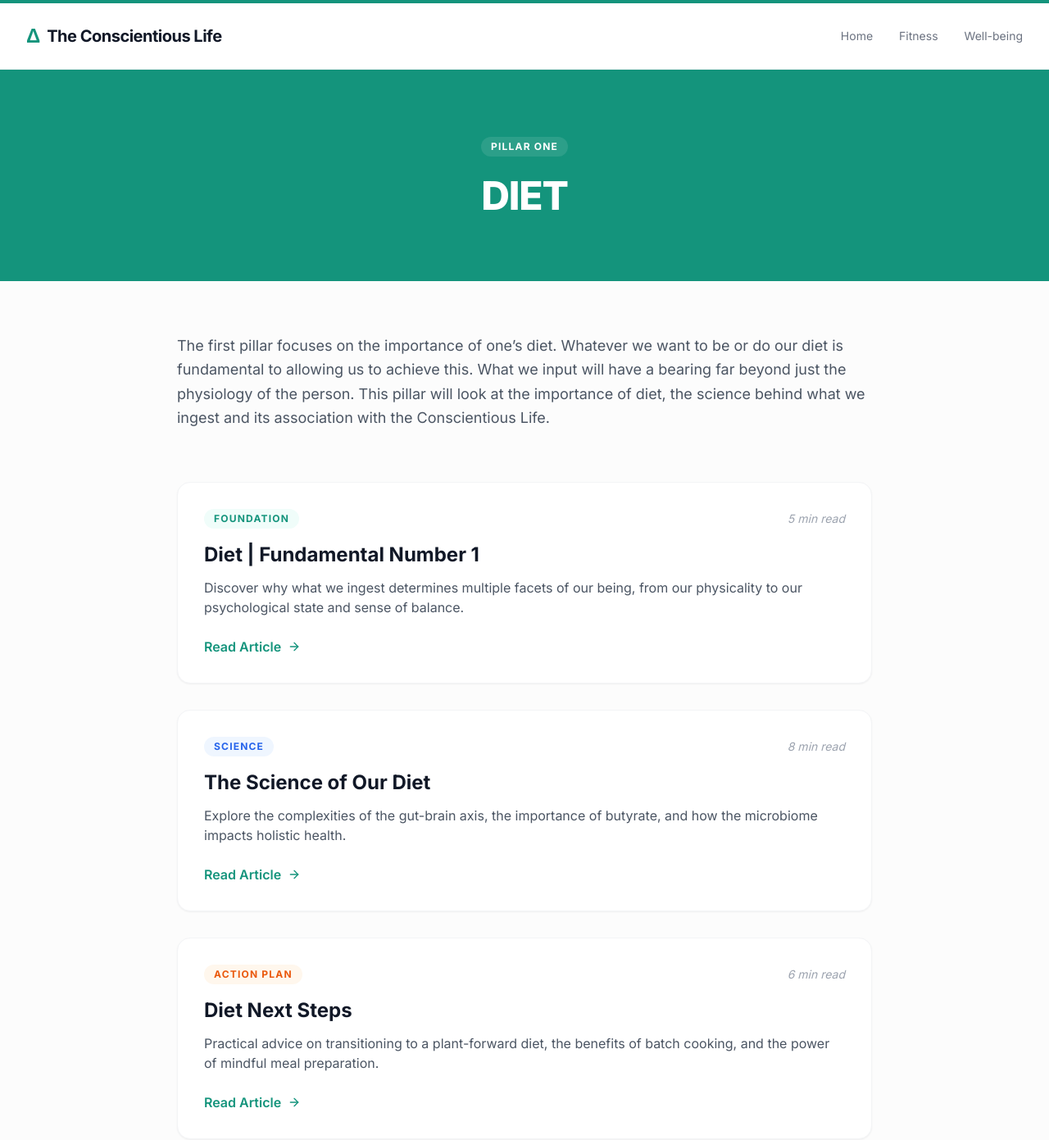
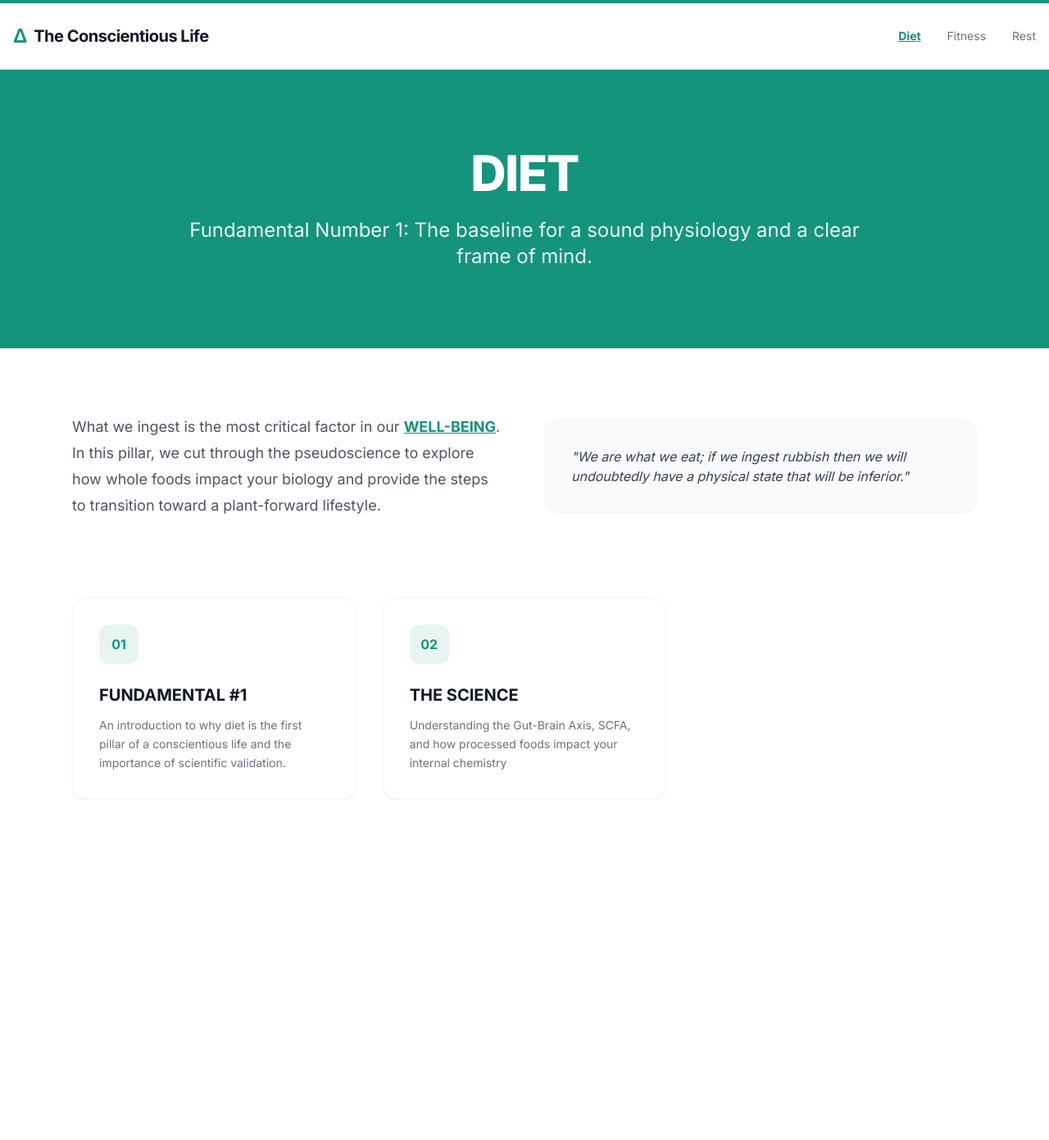
Before and after one commit to theconscientiouslife1-coder/TheCL, a Jekyll site: the page diet.html, which Jekyll copies as it is, in a window 1280 px wide and 1400 px high. Shown: the top 1391 px of the window at 82% size. Built offline with Jekyll 4.4.1, drawn with Linux system fonts in a browser that asks for light colours; nearby versions of some CDN libraries; some of the changed text lies outside the part shown.

Commit message:
updates to articles

```diff
--- a/diet.html
+++ b/diet.html
@@ -4,99 +4,58 @@
     <meta charset="UTF-8">
     <meta name="viewport" content="width=device-width, initial-scale=1.0">
     <title>Diet - The Conscientious Life</title>
-
-    <link rel="stylesheet" href="/style.css">
-
     <script src="https://cdn.tailwindcss.com?plugins=typography"></script>
-    <script src="https://unpkg.com/lucide@latest"></script>
     <link href="https://fonts.googleapis.com/css2?family=Inter:wght@400;600;700;800&display=swap" rel="stylesheet">
     <style>
         body { font-family: 'Inter', sans-serif; }
         .top-ribbon { height: 4px; background-color: #14947c; width: 100%; }
     </style>
 </head>
-<body class="bg-[#fcfcfc] text-gray-900 flex flex-col min-h-screen">
-
+<body class="bg-white text-gray-900 flex flex-col min-h-screen">
     <div class="top-ribbon"></div>
-
     <header class="border-b border-gray-100 py-6 bg-white sticky top-0 z-50">
-        <div class="container mx-auto px-4 sm:px-6 lg:px-8 flex items-center justify-between">
+        <div class="container mx-auto px-4 flex items-center justify-between">
             <a href="index.html" class="flex items-center space-x-2 no-underline group">
                 <span class="text-2xl font-bold text-[#14947c]">Δ</span>
                 <span class="text-xl font-bold tracking-tight text-gray-900 group-hover:text-[#14947c] transition-colors">The Conscientious Life</span>
             </a>
-            <nav class="hidden md:flex space-x-8 text-sm font-medium text-gray-500">
-                <a href="index.html" class="hover:text-[#14947c] transition-colors">Home</a>
-                <a href="fitness.html" class="hover:text-[#14947c] transition-colors">Fitness</a>
-                <a href="well-being.html" class="hover:text-[#14947c] transition-colors">Well-being</a>
+            <nav class="hidden md:flex space-x-8 text-sm font-medium">
+                <a href="diet.html" class="text-[#14947c] font-bold underline">Diet</a>
+                <a href="fitness.html" class="text-gray-500 hover:text-[#14947c] transition-colors">Fitness</a>
+                <a href="rest.html" class="text-gray-500 hover:text-[#14947c] transition-colors">Rest</a>
             </nav>
         </div>
     </header>
 
-    <section class="bg-[#14947c] py-20 text-white">
+    <section class="bg-[#14947c] py-24 text-white">
         <div class="max-w-4xl mx-auto px-6 text-center">
-            <div class="inline-block px-3 py-1 bg-white/10 rounded-full text-xs font-bold uppercase tracking-widest mb-6">Pillar One</div>
-            <h1 class="text-4xl md:text-5xl font-extrabold tracking-tight leading-tight uppercase">Diet</h1>
+            <h1 class="text-5xl md:text-6xl font-extrabold tracking-tight leading-tight uppercase mb-6">Diet</h1>
+            <p class="text-xl md:text-2xl text-white/90 leading-relaxed font-light">Fundamental Number 1: The baseline for a sound physiology and a clear frame of mind.</p>
         </div>
     </section>
 
-    <main class="max-w-4xl mx-auto px-6 py-16 flex-grow">
-
-        <div class="mb-16">
-            <div class="prose prose-lg max-w-none text-gray-600 leading-relaxed">
-                <p>
-                    The first pillar focuses on the importance of one’s diet. Whatever we want to be or do our diet is fundamental to allowing us to achieve this. What we input will have a bearing far beyond just the physiology of the person. This pillar will look at the importance of diet, the science behind what we ingest and its association with the Conscientious Life.
-                </p>
+    <main class="max-w-6xl mx-auto px-6 py-20 flex-grow">
+        <div class="grid md:grid-cols-2 gap-12 items-center mb-24">
+            <div class="prose prose-lg text-gray-600">
+                <p>What we ingest is the most critical factor in our <span class="text-[#14947c] font-bold underline uppercase">WELL-BEING</span>. In this pillar, we cut through the pseudoscience to explore how whole foods impact your biology and provide the steps to transition toward a plant-forward lifestyle.</p>
+            </div>
+            <div class="bg-gray-50 p-8 rounded-2xl border border-gray-100 italic text-gray-700">
+                "We are what we eat; if we ingest rubbish then we will undoubtedly have a physical state that will be inferior."
             </div>
         </div>
 
-        <div class="grid gap-8">
-
-            <a href="diet-fundamental-1.html" class="group block p-8 bg-white rounded-2xl border border-gray-100 shadow-sm hover:shadow-md transition-all">
-                <div class="flex items-center justify-between mb-4">
-                    <span class="px-3 py-1 bg-teal-50 text-[#14947c] text-xs font-bold uppercase tracking-widest rounded-full">Foundation</span>
-                    <span class="text-gray-400 text-sm italic">5 min read</span>
+        <div class="grid md:grid-cols-3 gap-8">
+            <a href="diet-fundamental-1.html" class="group block p-8 bg-white border border-gray-100 rounded-2xl shadow-sm hover:shadow-xl hover:border-[#14947c]/20 transition-all duration-300">
+                <div class="w-12 h-12 bg-[#14947c]/10 rounded-xl flex items-center justify-center mb-6 group-hover:bg-[#14947c] transition-colors">
+                    <span class="text-[#14947c] font-bold group-hover:text-white">01</span>
                 </div>
-                <h3 class="text-2xl font-bold text-gray-900 group-hover:text-[#14947c] transition-colors mb-3">Diet | Fundamental Number 1</h3>
-                <p class="text-gray-600 mb-6">Discover why what we ingest determines multiple facets of our being, from our physicality to our psychological state and sense of balance.</p>
-                <div class="flex items-center text-[#14947c] font-semibold">
-                    Read Article <i data-lucide="arrow-right" class="ml-2 w-4 h-4 group-hover:translate-x-1 transition-transform"></i>
-                </div>
+                <h3 class="text-xl font-bold text-gray-900 mb-3 group-hover:text-[#14947c]">FUNDAMENTAL #1</h3>
+                <p class="text-gray-500 text-sm leading-relaxed">An introduction to why diet is the first pillar of a conscientious life and the importance of scientific validation.</p>
             </a>
 
-            <a href="science-of-diet.html" class="group block p-8 bg-white rounded-2xl border border-gray-100 shadow-sm hover:shadow-md transition-all">
-                <div class="flex items-center justify-between mb-4">
-                    <span class="px-3 py-1 bg-blue-50 text-blue-600 text-xs font-bold uppercase tracking-widest rounded-full">Science</span>
-                    <span class="text-gray-400 text-sm italic">8 min read</span>
+            <a href="science-of-diet.html" class="group block p-8 bg-white border border-gray-100 rounded-2xl shadow-sm hover:shadow-xl hover:border-[#14947c]/20 transition-all duration-300">
+                <div class="w-12 h-12 bg-[#14947c]/10 rounded-xl flex items-center justify-center mb-6 group-hover:bg-[#14947c] transition-colors">
+                    <span class="text-[#14947c] font-bold group-hover:text-white">02</span>
                 </div>
-                <h3 class="text-2xl font-bold text-gray-900 group-hover:text-[#14947c] transition-colors mb-3">The Science of Our Diet</h3>
-                <p class="text-gray-600 mb-6">Explore the complexities of the gut-brain axis, the importance of butyrate, and how the microbiome impacts holistic health.</p>
-                <div class="flex items-center text-[#14947c] font-semibold">
-                    Read Article <i data-lucide="arrow-right" class="ml-2 w-4 h-4 group-hover:translate-x-1 transition-transform"></i>
-                </div>
-            </a>
-
-            <a href="diet-next-steps.html" class="group block p-8 bg-white rounded-2xl border border-gray-100 shadow-sm hover:shadow-md transition-all">
-                <div class="flex items-center justify-between mb-4">
-                    <span class="px-3 py-1 bg-orange-50 text-orange-600 text-xs font-bold uppercase tracking-widest rounded-full">Action Plan</span>
-                    <span class="text-gray-400 text-sm italic">6 min read</span>
-                </div>
-                <h3 class="text-2xl font-bold text-gray-900 group-hover:text-[#14947c] transition-colors mb-3">Diet Next Steps</h3>
-                <p class="text-gray-600 mb-6">Practical advice on transitioning to a plant-forward diet, the benefits of batch cooking, and the power of mindful meal preparation.</p>
-                <div class="flex items-center text-[#14947c] font-semibold">
-                    Read Article <i data-lucide="arrow-right" class="ml-2 w-4 h-4 group-hover:translate-x-1 transition-transform"></i>
-                </div>
-            </a>
-
-        </div>
-    </main>
-
-    <footer class="py-12 border-t border-gray-100 text-center text-gray-400 text-xs mt-10">
-        <p>&copy; 2026 The Conscientious Life. All Rights Reserved.</p>
-    </footer>
-
-    <script>
-        lucide.createIcons();
-    </script>
-</body>
-</html>
+                <h3 class="text-xl font-bold text-gray-900 mb-3 group-hover:text-[#14947c]">THE SCIENCE</h3>
+                <p class="text-gray-500 text-sm leading-relaxed">Understanding the Gut-Brain Axis, SCFA, and how processed foods impact your internal chemistry
--- a/fitness-fundamental-2.html
+++ b/fitness-fundamental-2.html
@@ -35,11 +35,11 @@
 
             <p>We are bombarded about the benefits of exercise, from completing 10,000 steps a day to having a brisk walk for 20 minutes. This blog will focus on the benefits of applying intense exercise activities on a regular basis. We will not discount the importance of those who are not exercising and will provide steps etc. that encourages such activity. The multiple factors as to why one should execute an intense fitness regime; utilising one’s time in an efficient manner, <a href="https://www.health.harvard.edu/staying-healthy/burning-calories-without-exercise" target="_blank" rel="noopener noreferrer" class="text-[#14947c] underline">burning more calories</a> and <a href="https://www.health.harvard.edu/staying-healthy/preserve-your-muscle-mass" target="_blank" rel="noopener noreferrer" class="text-[#14947c] underline">build muscle in a shorter period</a> (must be stressed that this level of exercise should only be undertaken once a person’s level of fitness is at a satisfactory level).</p>
 
-            <p>Also, and from the perspective of the Conscientious Life, Improved Heart Health and Aerobic Capacity: Pushing your cardiovascular system with intense exercise strengthens your heart and lungs, improves blood pressure and cholesterol levels, and increases your aerobic capacity (VO2 max) more effectively than moderate activity alone. This allows more blood to be circulated around the physical body. From the benefits above, especially the last element, this feeds into the importance of fitness in one’s life is to not just make us feel good about ourselves but the benefits to both our physical and psychological states.</p>
+            <p>Also, and from the perspective of the Conscientious Life, Improved Heart Health and Aerobic Capacity: Pushing your cardiovascular system with intense exercise strengthens your heart and lungs, improves blood pressure and cholesterol levels, and increases your <a href="https://www.health.harvard.edu/exercise-and-fitness/get-more-from-your-cardio-workout" target="_blank" rel="noopener noreferrer" class="text-[#14947c] underline">aerobic capacity (VO2 max)</a> more effectively than moderate activity alone. This allows more blood to be circulated around the physical body. From the benefits above, especially the last element, this feeds into the importance of fitness in one’s life is to not just make us feel good about ourselves but the benefits to both our physical and psychological states.</p>
 
-            <p>Studies on improving our memory suggest exercise is a fundamental counter as we age. In addition, exercise improves the increase of the protein brain-derived neurotrophic factor (BDNF) in the bloodstream. This protein is essential to developing new neurons, called neurogenesis, which is key to learning and memory. These new cells are vital for maintaining cognitive flexibility, forming new memories, and adapting to new experiences. Since the hippocampus is critical for memory consolidation and learning, the generation of new neurons and increased plasticity in this brain region may explain the improved cognition and emotional state that accompanies exercise.</p>
+            <p>Studies on improving our memory suggest exercise is a fundamental counter as we age. In addition, exercise improves the increase of the protein <a href="https://pmc.ncbi.nlm.nih.gov/articles/PMC4915811/" target="_blank" rel="noopener noreferrer" class="text-[#14947c] underline">brain-derived neurotrophic factor (BDNF)</a> in the bloodstream. This protein is essential to developing new neurons, called neurogenesis, which is key to learning and memory. These new cells are vital for maintaining cognitive flexibility, forming new memories, and adapting to new experiences. Since the hippocampus is critical for memory consolidation and learning, the generation of new neurons and increased plasticity in this brain region may explain the improved cognition and emotional state that accompanies exercise.</p>
 
-            <p>Consider this point on blood flow: 15% of the body’s blood supply is received by the brain, even though the mass of the brain is 3% of the entire body. One of the reasons is that the nervous tissues requires a constant supply of oxygen to function neurovascular coupling (NVC), which refers to the process of local changes in cerebral blood flow (CBF) after neuronal activity, which ensures the timely and adequate supply of oxygen, glucose, and substrates to the active regions of the brain. You see where we are going here, when we push the body with exercise activities, we are increasing the blood flow which maintains a healthy brain, which sustains synaptic plasticity; considered the cellular basis for learning, memory, and experience-dependent brain adaptation. This then sets off a chain reaction where new neurons are developed. This ultimately leads to new ideas and thoughts which propel us in our attempt to achieve what we want to.</p>
+            <p>Consider this point on blood flow: 15% of the body’s blood supply is received by the brain, even though the mass of the brain is 3% of the entire body. One of the reasons is that the nervous tissues requires a constant supply of oxygen to function <a href="https://pmc.ncbi.nlm.nih.gov/articles/PMC10156094/" target="_blank" rel="noopener noreferrer" class="text-[#14947c] underline">neurovascular coupling (NVC)</a>, which refers to the process of local changes in cerebral blood flow (CBF) after neuronal activity, which ensures the timely and adequate supply of oxygen, glucose, and substrates to the active regions of the brain. You see where we are going here, when we push the body with exercise activities, we are increasing the blood flow which maintains a healthy brain, which sustains <a href="https://pmc.ncbi.nlm.nih.gov/articles/PMC10294159/" target="_blank" rel="noopener noreferrer" class="text-[#14947c] underline">synaptic plasticity</a>; considered the cellular basis for learning, memory, and experience-dependent brain adaptation. This then sets off a chain reaction where new neurons are developed. This ultimately leads to new ideas and thoughts which propel us in our attempt to achieve what we want to.</p>
 
             <p>To summarise, and to repeat what was at the end of the first <a href="diet-fundamental-1.html" class="text-[#14947c] font-bold underline uppercase">DIET</a> article, this category & <a href="rest.html" class="text-[#14947c] font-bold underline uppercase">REST</a> are the “3-Fs” which are indispensable factors to ensure the correct foundation is in place to go forth and accomplish one’s dreams. Your diet provides the ultimate substances that then allow one to go about maximising not only your body’s capability but to achieve what lies at the core of ourselves. To sense this world and harmonise oneself to it. Rest, in a balanced sense, is vital. We need to enjoy the fruits of our labour and rest achieves that, which is to recharge but also, it’s in this state we get to be. The following articles in this category will assist in this endeavour as noted in the introduction. When you are in a balanced state of being, there is nothing that is beyond what is possible.</p>
 
```
